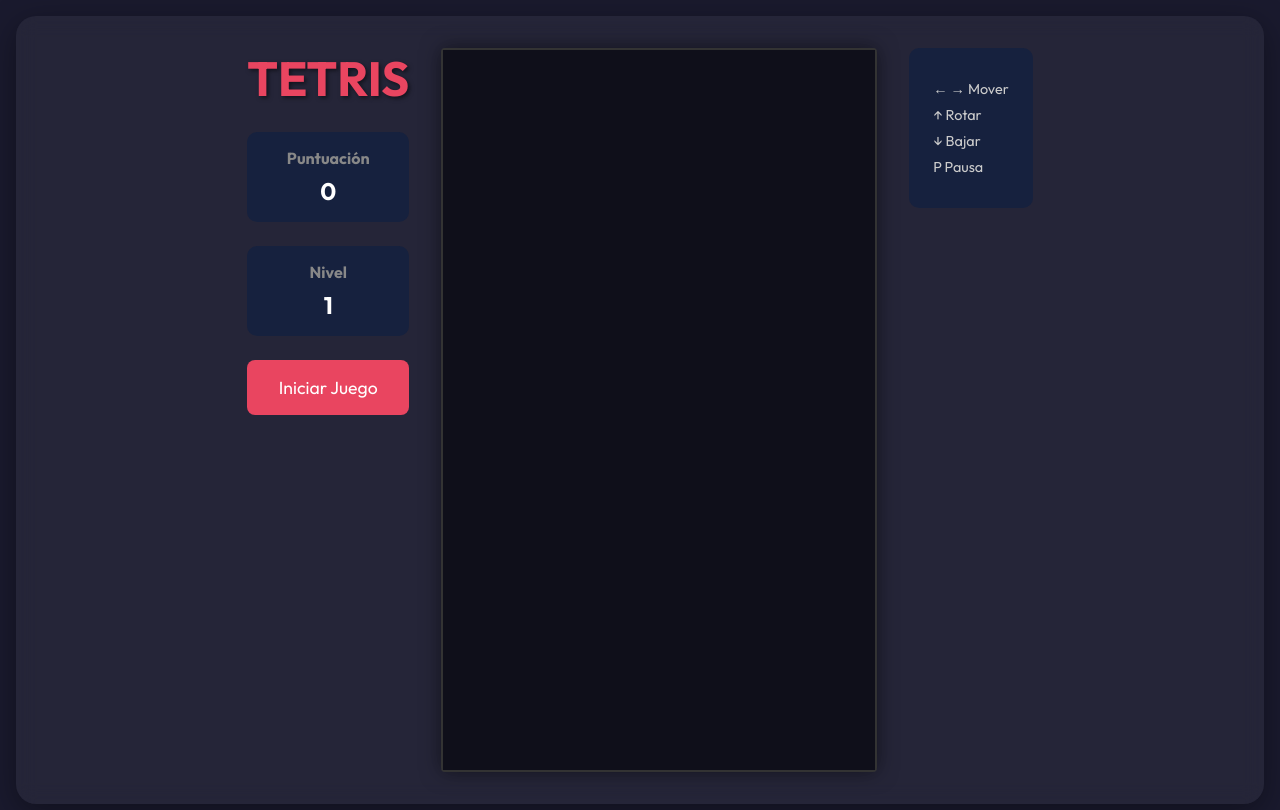
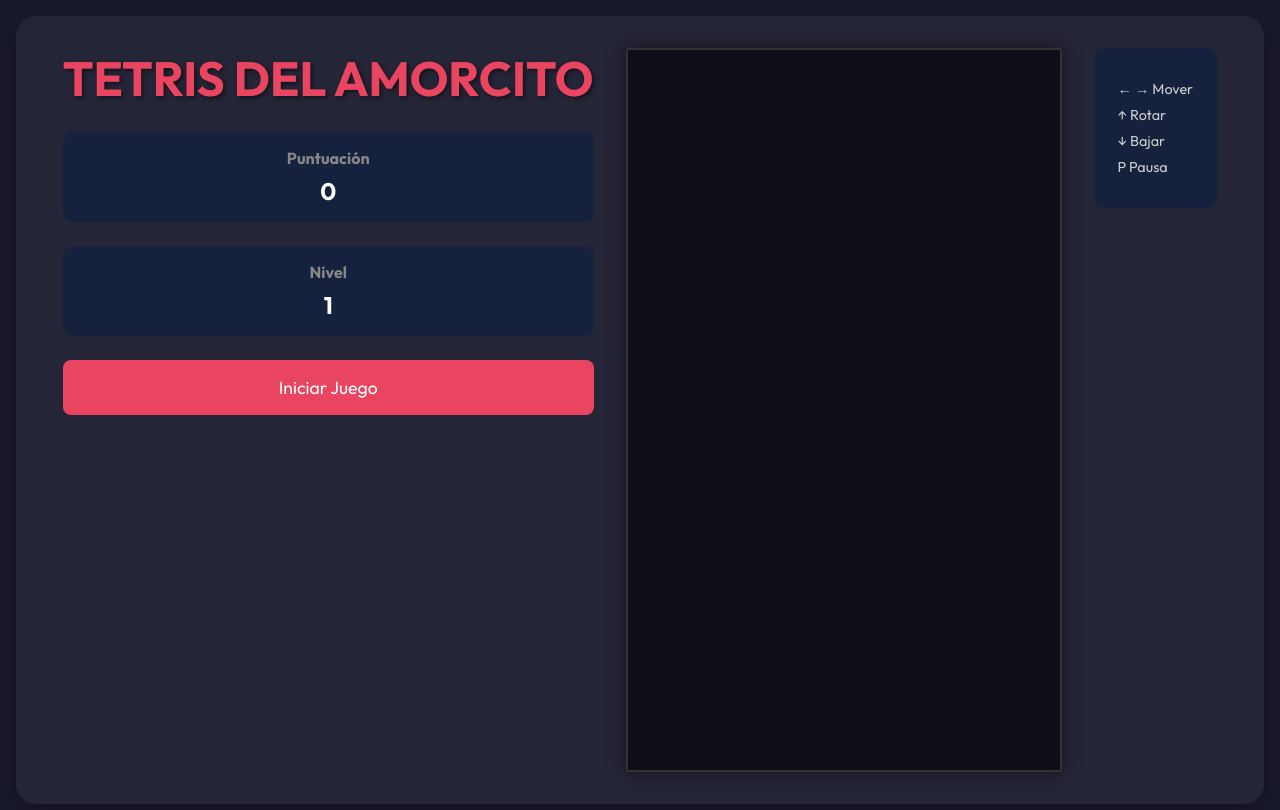
Before and after one commit to jwramirezc/tetris, a plain HTML site: page index.html in a window 1280 px wide. Drawn offline with Linux system fonts and the light colour scheme.

Commit message:
feat: texto gracioso

```diff
--- a/index.html
+++ b/index.html
@@ -12,7 +12,7 @@
 <body>
     <div class="game-container">
         <div class="game-info">
-            <h1>TETRIS</h1>
+            <h1>TETRIS DEL AMORCITO</h1>
             <div class="score-box">
                 <h2>Puntuación</h2>
                 <span id="score">0</span>
```
